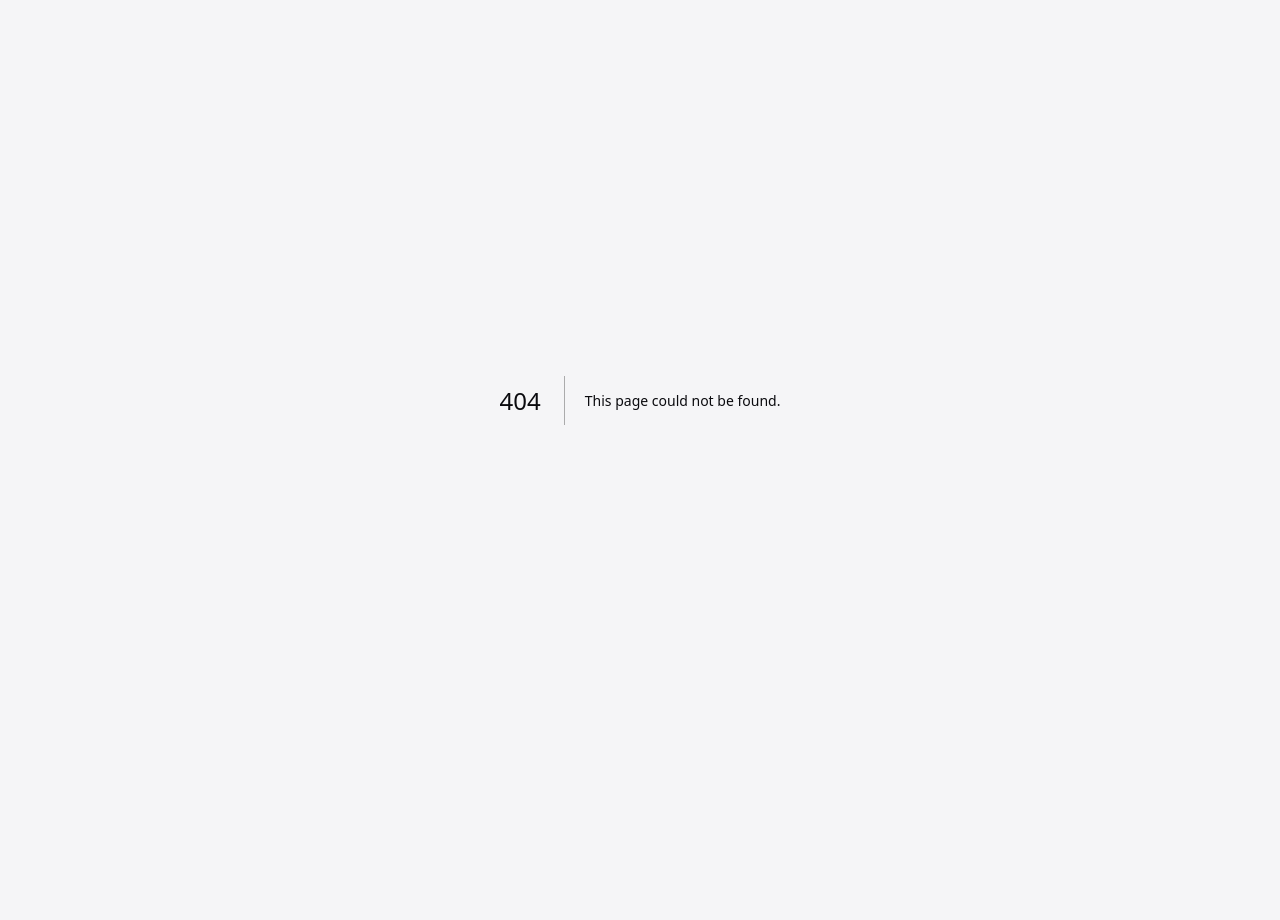
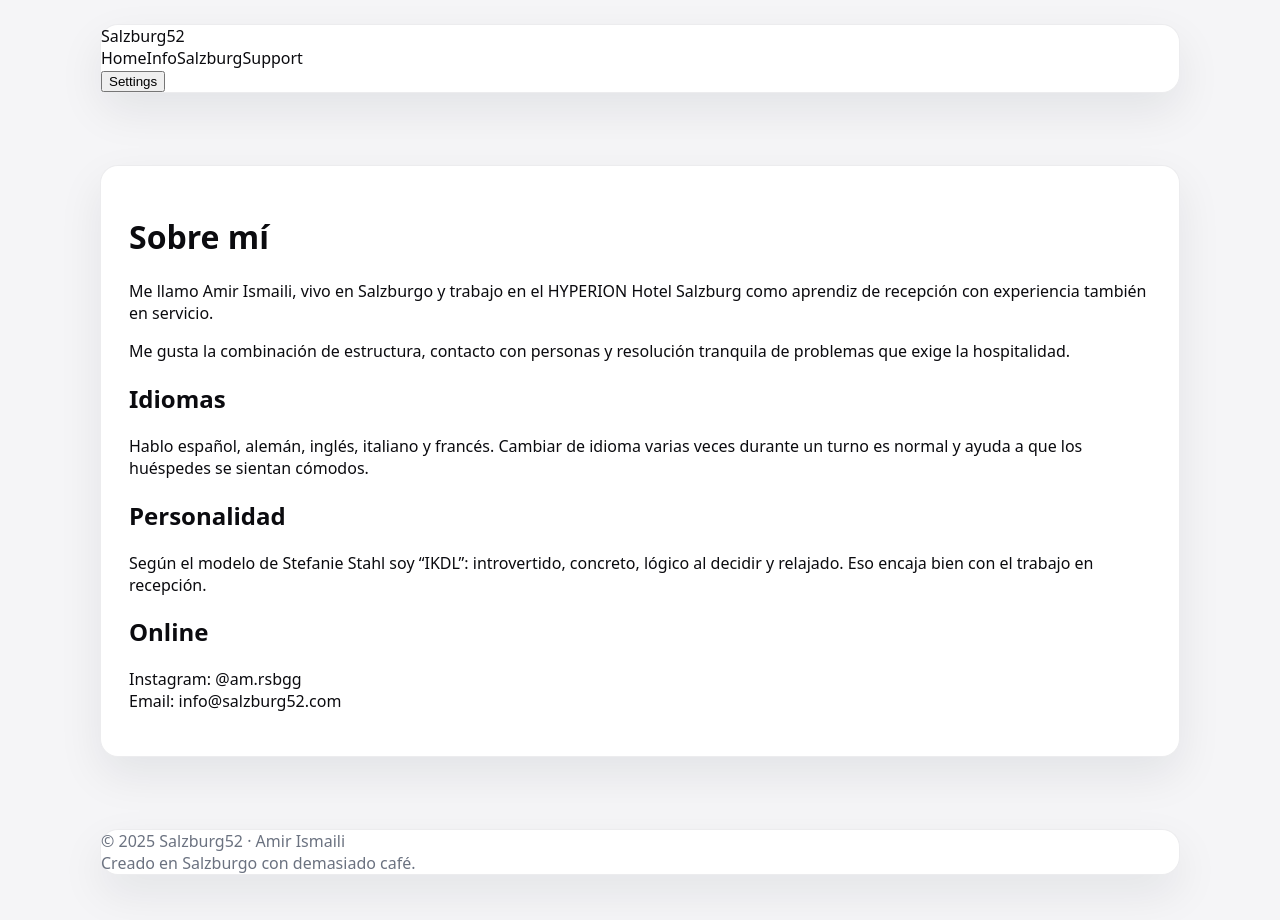
Before and after one commit to luv2loot/salzburg52, a Next.js app: page /es/info in a window 1280 px wide. Before the commit this address had no page. Shown: the top 920 px of the page. Before the commit the page ends 800 px from the top, so only its background shows below. Built offline with nearby package versions, Linux system fonts and the light colour scheme.

Commit message:
Create page.js

```diff
--- /dev/null
+++ b/app/es/info/page.js
@@ -0,0 +1,57 @@
+import Header from "@/components/Header";
+import Footer from "@/components/Footer";
+import Cursor from "@/components/Cursor";
+
+const LANG = "es";
+
+export default function EsInfoPage() {
+  return (
+    <>
+      <Cursor />
+      <Header lang={LANG} />
+      <main className="app-shell">
+        <div className="surface" style={{ padding: "1.75rem" }}>
+          <h1>Sobre mí</h1>
+          <p>
+            Me llamo Amir Ismaili, vivo en Salzburgo y trabajo en el HYPERION
+            Hotel Salzburg como aprendiz de recepción con experiencia también en
+            servicio.
+          </p>
+          <p>
+            Me gusta la combinación de estructura, contacto con personas y
+            resolución tranquila de problemas que exige la hospitalidad.
+          </p>
+
+          <h2>Idiomas</h2>
+          <p>
+            Hablo español, alemán, inglés, italiano y francés. Cambiar de idioma
+            varias veces durante un turno es normal y ayuda a que los huéspedes
+            se sientan cómodos.
+          </p>
+
+          <h2>Personalidad</h2>
+          <p>
+            Según el modelo de Stefanie Stahl soy “IKDL”: introvertido, concreto,
+            lógico al decidir y relajado. Eso encaja bien con el trabajo en
+            recepción.
+          </p>
+
+          <h2>Online</h2>
+          <p>
+            Instagram:{" "}
+            <a
+              href="https://www.instagram.com/am.rsbgg"
+              target="_blank"
+              rel="noreferrer"
+            >
+              @am.rsbgg
+            </a>
+            <br />
+            Email: <a href="mailto:info@salzburg52.com">info@salzburg52.com</a>
+          </p>
+        </div>
+      </main>
+      <Footer lang={LANG} />
+    </>
+  );
+}
```
